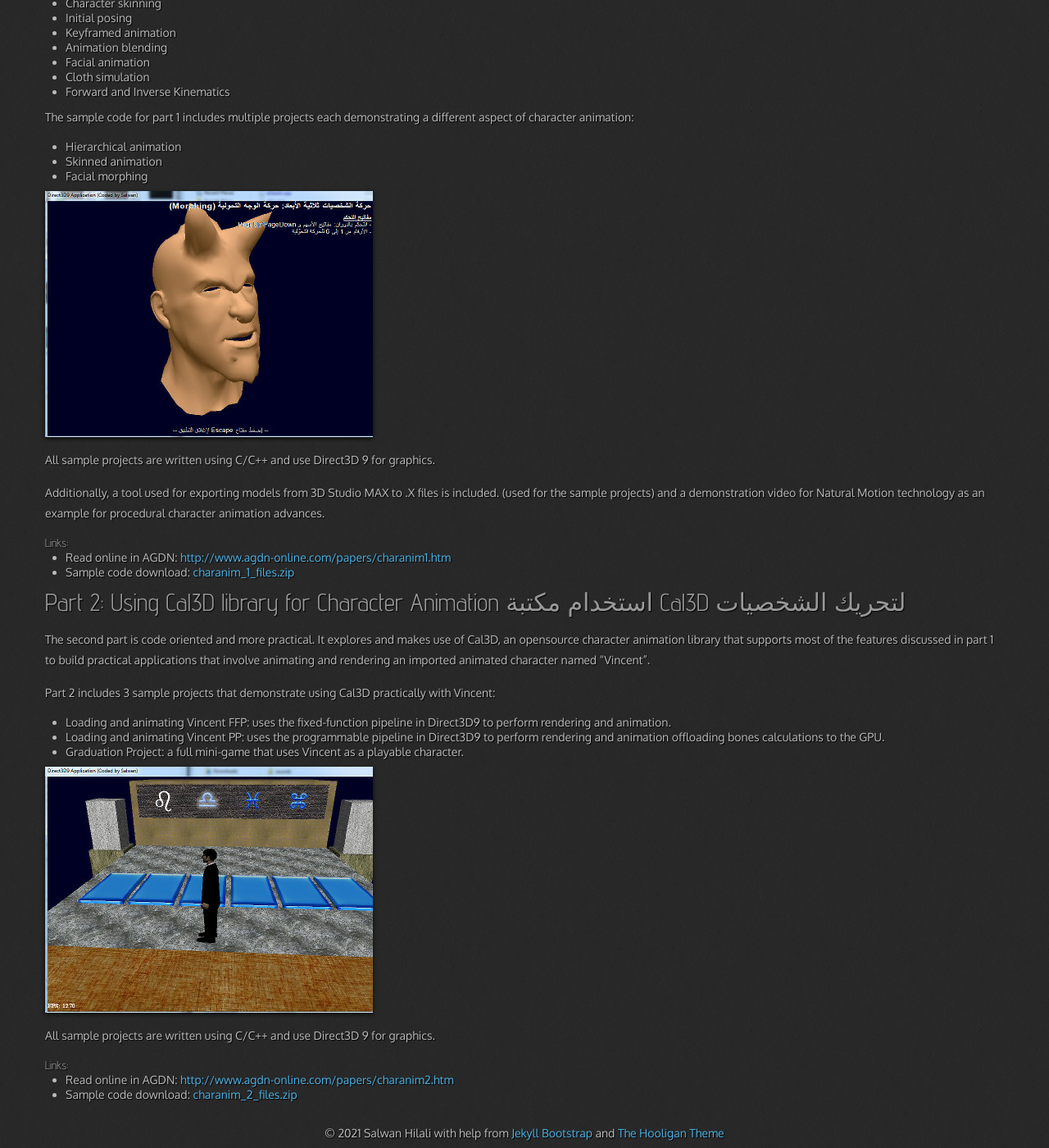
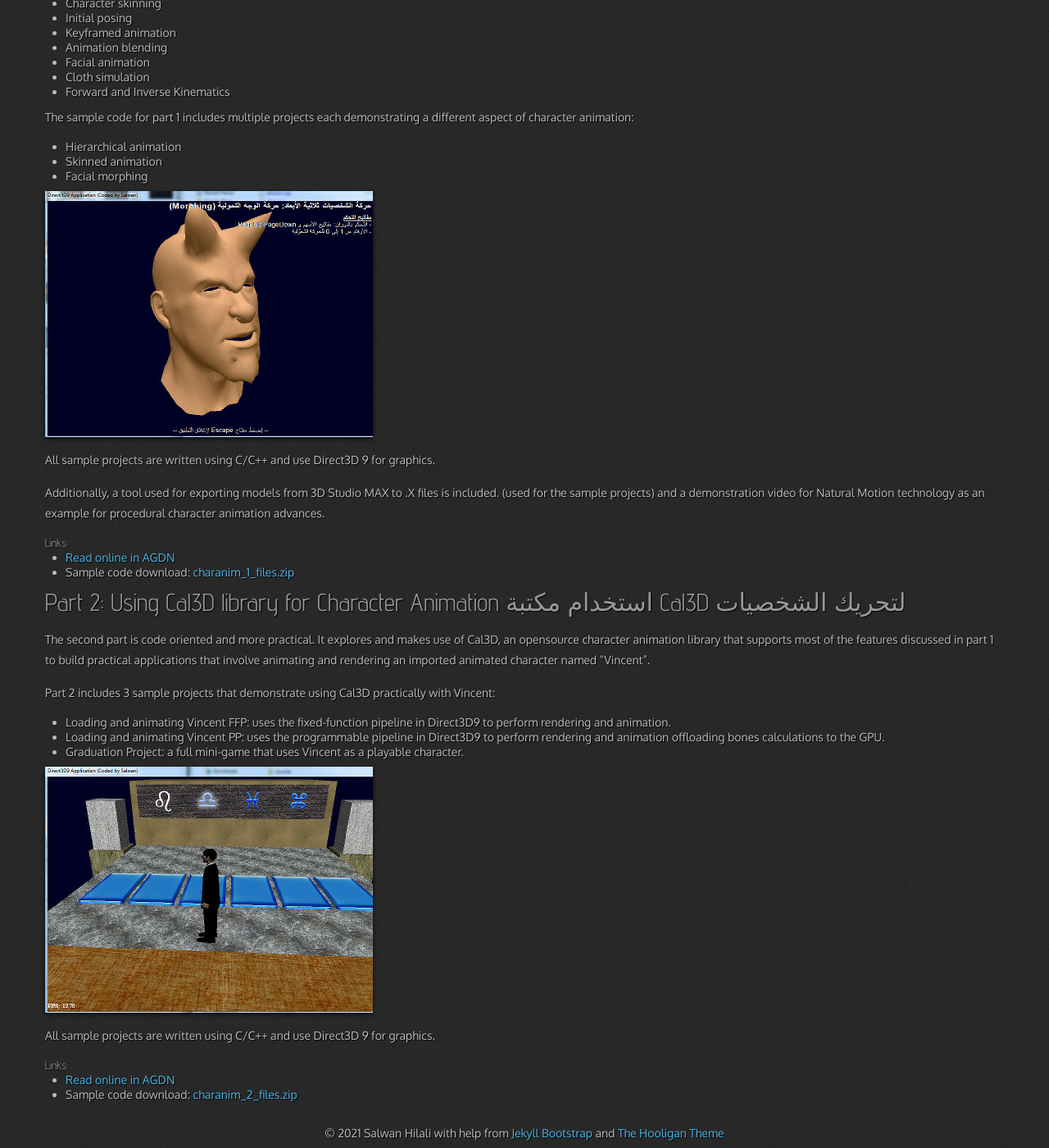
Before and after one commit to Salwan/salwan.github.io, a Jekyll site: the page built from pages/agdncontest.md, in a window 1280 px wide and 1400 px high, scrolled down 327 px. Shown: the whole window at 82% size. Built offline with Jekyll 4.4.1, drawn with Linux system fonts in a browser that asks for light colours; nearby versions of some CDN libraries; some of the changed lines change nothing that is shown.

Commit message:
updated links to agdn articles

```diff
--- a/pages/agdncontest.md
+++ b/pages/agdncontest.md
@@ -37,7 +37,7 @@
 
 #### Links:
 
-- Read online in AGDN: [http://www.agdn-online.com/papers/charanim1.htm](http://www.agdn-online.com/papers/charanim1.htm)
+- [Read online in AGDN](http://blog.agdn-online.com/agdnpapers/post/حركة-الشخصيات-ثلاثية-الابعاد-للمبرمجين-الجزء-الاول)
 - Sample code download: [charanim_1_files.zip](http://zenithsal.com/assets/AGDN/charanim_1_files.zip)
 
 ## Part 2: Using Cal3D library for Character Animation استخدام مكتبة Cal3D لتحريك الشخصيات
@@ -56,5 +56,5 @@
 
 #### Links:
 
-- Read online in AGDN: [http://www.agdn-online.com/papers/charanim2.htm](http://www.agdn-online.com/papers/charanim2.htm)
+- [Read online in AGDN](http://blog.agdn-online.com/agdnpapers/post/cal3d)
 - Sample code download: [charanim_2_files.zip](http://zenithsal.com/assets/AGDN/charanim_2_files.zip)
```
